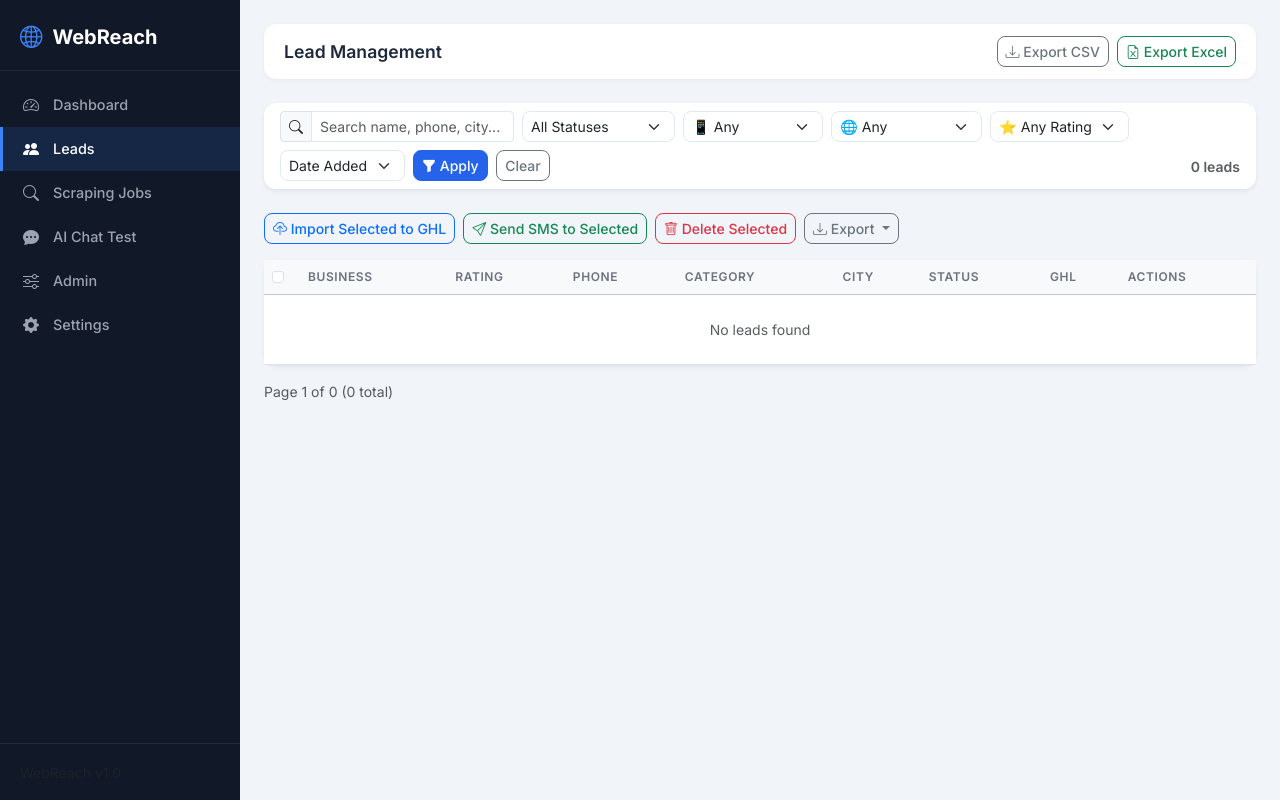
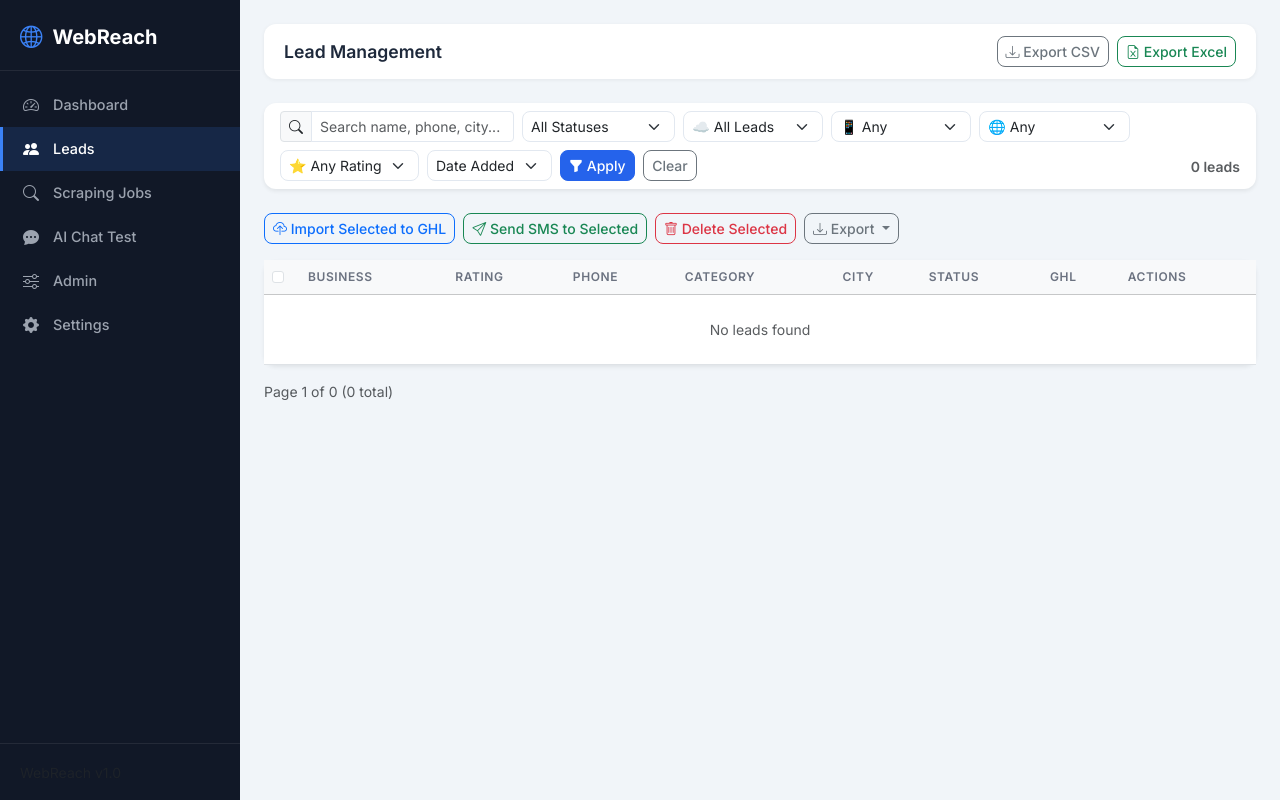
Before and after one commit to MOsaidJutt/webreach-outreach, a Flask app: page /leads in a window 1280 px wide. Run offline with Flask 3, Linux system fonts and the light colour scheme; data that the repository does not hold is empty.

Commit message:
GHL filter, select all across pages, fix cloud icon import

```diff
--- a/routes/leads.py
+++ b/routes/leads.py
@@ -58,15 +58,20 @@ def list_leads():
     sort_by  = request.args.get("sort_by", "created_at")
     sort_dir = request.args.get("sort_dir", "desc")
 
-    # New data-quality filters
-    has_phone   = request.args.get("has_phone", "")    # "yes" | "no" | ""
-    has_website = request.args.get("has_website", "")  # "yes" | "no" | ""
-    min_rating  = request.args.get("min_rating", "")   # "3" | "4" | "4.5" | "5" | ""
+    has_phone    = request.args.get("has_phone", "")
+    has_website  = request.args.get("has_website", "")
+    min_rating   = request.args.get("min_rating", "")
+    imported_ghl = request.args.get("imported_ghl", "")
 
     stmt = select(Lead)
 
     if status:
         stmt = stmt.where(Lead.status == status)
+
+    if imported_ghl == "yes":
+        stmt = stmt.where(Lead.imported_to_ghl == True)
+    elif imported_ghl == "no":
+        stmt = stmt.where(or_(Lead.imported_to_ghl == False, Lead.imported_to_ghl.is_(None)))
 
     if search:
         like = f"%{search}%"
--- a/templates/leads.html
+++ b/templates/leads.html
@@ -26,6 +26,14 @@
           <option value="opted_out">Opted Out</option>
           <option value="website_sent">Website Sent</option>
           <option value="converted">Converted</option>
+        </select>
+      </div>
+      <!-- GHL filter -->
+      <div class="col-md-auto">
+        <select class="form-select form-select-sm" id="ghlFilter" title="GHL status">
+          <option value="">☁️ All Leads</option>
+          <option value="yes">✅ In GHL</option>
+          <option value="no">⬜ Not in GHL</option>
         </select>
       </div>
       <!-- Phone filter -->
@@ -80,6 +88,15 @@
 
 <!-- Active filter chips -->
 <div id="activeFilters" class="mb-2 d-flex flex-wrap gap-1"></div>
+
+<!-- Select all across pages banner -->
+<div id="selectAllBanner" class="alert alert-primary py-2 px-3 mb-2 d-none d-flex align-items-center justify-content-between">
+  <span id="selectAllMsg"></span>
+  <div class="d-flex gap-2">
+    <button class="btn btn-sm btn-primary" onclick="selectAllAcrossPages()" id="selectAllPagesBtn"></button>
+    <button class="btn btn-sm btn-outline-secondary" onclick="clearAllSelection()">Clear</button>
+  </div>
+</div>
 
 <!-- Bulk Actions -->
 <div class="d-flex gap-2 mb-3 flex-wrap align-items-center">
@@ -181,7 +198,9 @@
 <script>
 let currentPage = 1;
 let totalPages = 1;
+let totalLeads = 0;
 let selectedIds = new Set();
+let allPagesSelected = false;
 
 const STATUS_BADGE = {
   not_contacted: "secondary",
@@ -216,12 +235,13 @@ window.addEventListener("DOMContentLoaded", () => {
 
 function getFilters() {
   return {
-    search:      document.getElementById("searchInput").value,
-    status:      document.getElementById("statusFilter").value,
-    has_phone:   document.getElementById("hasPhone").value,
-    has_website: document.getElementById("hasWebsite").value,
-    min_rating:  document.getElementById("minRating").value,
-    sort_by:     document.getElementById("sortBy").value,
+    search:       document.getElementById("searchInput").value,
+    status:       document.getElementById("statusFilter").value,
+    has_phone:    document.getElementById("hasPhone").value,
+    has_website:  document.getElementById("hasWebsite").value,
+    min_rating:   document.getElementById("minRating").value,
+    sort_by:      document.getElementById("sortBy").value,
+    imported_ghl: document.getElementById("ghlFilter").value,
   };
 }
 
@@ -258,15 +278,18 @@ async function loadLeads(page = 1) {
     min_rating: f.min_rating,
     sort_by: f.sort_by,
     sort_dir: "desc",
+    imported_ghl: f.imported_ghl,
   });
 
   try {
     const data = await api("GET", `/api/leads/?${params}`);
-    totalPages = data.pages;
+    totalPages  = data.pages;
+    totalLeads  = data.total;
     document.getElementById("totalCount").textContent = `${data.total.toLocaleString()} leads`;
     document.getElementById("pageInfo").textContent = `Page ${page} of ${data.pages} (${data.total} total)`;
     renderTable(data.leads);
     renderPagination(data.pages, page);
+    updateSelectAllBanner();
   } catch (e) {
     showToast(e.message, "error");
   }
@@ -329,27 +352,69 @@ function esc(str) {
 
 // Checkboxes
 document.getElementById("selectAll").addEventListener("change", function() {
+  allPagesSelected = false;
   document.querySelectorAll(".lead-cb").forEach(cb => {
     cb.checked = this.checked;
     if (this.checked) selectedIds.add(parseInt(cb.value));
     else selectedIds.delete(parseInt(cb.value));
   });
   updateSelectedCount();
+  updateSelectAllBanner();
 });
 
 function toggleSelect(id) {
+  allPagesSelected = false;
   if (selectedIds.has(id)) selectedIds.delete(id);
   else selectedIds.add(id);
   updateSelectedCount();
+  updateSelectAllBanner();
 }
 
 function updateSelectedCount() {
   const el = document.getElementById("selectedCount");
-  if (selectedIds.size > 0) {
+  if (allPagesSelected) {
+    el.textContent = `All ${totalLeads.toLocaleString()} leads selected`;
+  } else if (selectedIds.size > 0) {
     el.textContent = `${selectedIds.size} selected`;
   } else {
     el.textContent = "";
   }
+}
+
+function updateSelectAllBanner() {
+  const banner = document.getElementById("selectAllBanner");
+  const msg    = document.getElementById("selectAllMsg");
+  const btn    = document.getElementById("selectAllPagesBtn");
+
+  if (allPagesSelected) {
+    banner.classList.remove("d-none");
+    msg.textContent = `All ${totalLeads.toLocaleString()} leads are selected.`;
+    btn.textContent = "Clear selection";
+    btn.onclick = clearAllSelection;
+  } else if (selectedIds.size === 50 && totalLeads > 50) {
+    banner.classList.remove("d-none");
+    msg.textContent = `50 leads on this page selected.`;
+    btn.textContent = `Select all ${totalLeads.toLocaleString()} leads`;
+    btn.onclick = selectAllAcrossPages;
+  } else {
+    banner.classList.add("d-none");
+  }
+}
+
+function selectAllAcrossPages() {
+  allPagesSelected = true;
+  document.querySelectorAll(".lead-cb").forEach(cb => cb.checked = true);
+  updateSelectedCount();
+  updateSelectAllBanner();
+}
+
+function clearAllSelection() {
+  allPagesSelected = false;
+  selectedIds.clear();
+  document.querySelectorAll(".lead-cb").forEach(cb => cb.checked = false);
+  document.getElementById("selectAll").checked = false;
+  updateSelectedCount();
+  updateSelectAllBanner();
 }
 
 // Filters
@@ -359,7 +424,8 @@ document.getElementById("searchInput").addEventListener("input", () => {
   searchTimer = setTimeout(() => loadLeads(1), 400);
 });
 document.getElementById("statusFilter").addEventListener("change", () => loadLeads(1));
-document.getElementById("hasPhone").addEventListener("change",   () => loadLeads(1));
+document.getElementById("ghlFilter").addEventListener("change",   () => loadLeads(1));
+document.getElementById("hasPhone").addEventListener("change",    () => loadLeads(1));
 document.getElementById("hasWebsite").addEventListener("change", () => loadLeads(1));
 document.getElementById("minRating").addEventListener("change",  () => loadLeads(1));
 document.getElementById("sortBy").addEventListener("change",     () => loadLeads(1));
@@ -367,10 +433,12 @@ document.getElementById("sortBy").addEventListener("change",     () => loadLeads
 function clearFilters() {
   document.getElementById("searchInput").value = "";
   document.getElementById("statusFilter").value = "";
+  document.getElementById("ghlFilter").value = "";
   document.getElementById("hasPhone").value = "";
   document.getElementById("hasWebsite").value = "";
   document.getElementById("minRating").value = "";
   document.getElementById("sortBy").value = "created_at";
+  clearAllSelection();
   loadLeads(1);
 }
 
@@ -441,11 +509,25 @@ async function deleteLead(id) {
 }
 
 async function importSelected() {
-  if (!selectedIds.size) { showToast("Select at least one lead", "error"); return; }
+  if (!allPagesSelected && !selectedIds.size) { showToast("Select at least one lead", "error"); return; }
+
+  if (allPagesSelected) {
+    if (!confirm(`Import all ${totalLeads.toLocaleString()} leads to GHL?`)) return;
+    try {
+      const data = await api("POST", "/api/leads/import-all-to-ghl", { status: "" });
+      showToast(`Imported ${data.results.success} leads to GHL`);
+      clearAllSelection();
+      loadLeads(currentPage);
+    } catch (e) { showToast(e.message, "error"); }
+    return;
+  }
+
+  let done = 0;
   for (const id of selectedIds) {
-    try { await api("POST", `/api/leads/${id}/import-to-ghl`); } catch (e) { console.error(e); }
+    try { await api("POST", `/api/leads/${id}/import-to-ghl`); done++; } catch (e) { console.error(e); }
   }
-  showToast(`Imported ${selectedIds.size} leads`);
+  showToast(`Imported ${done} leads to GHL`);
+  clearAllSelection();
   loadLeads(currentPage);
 }
 
```
